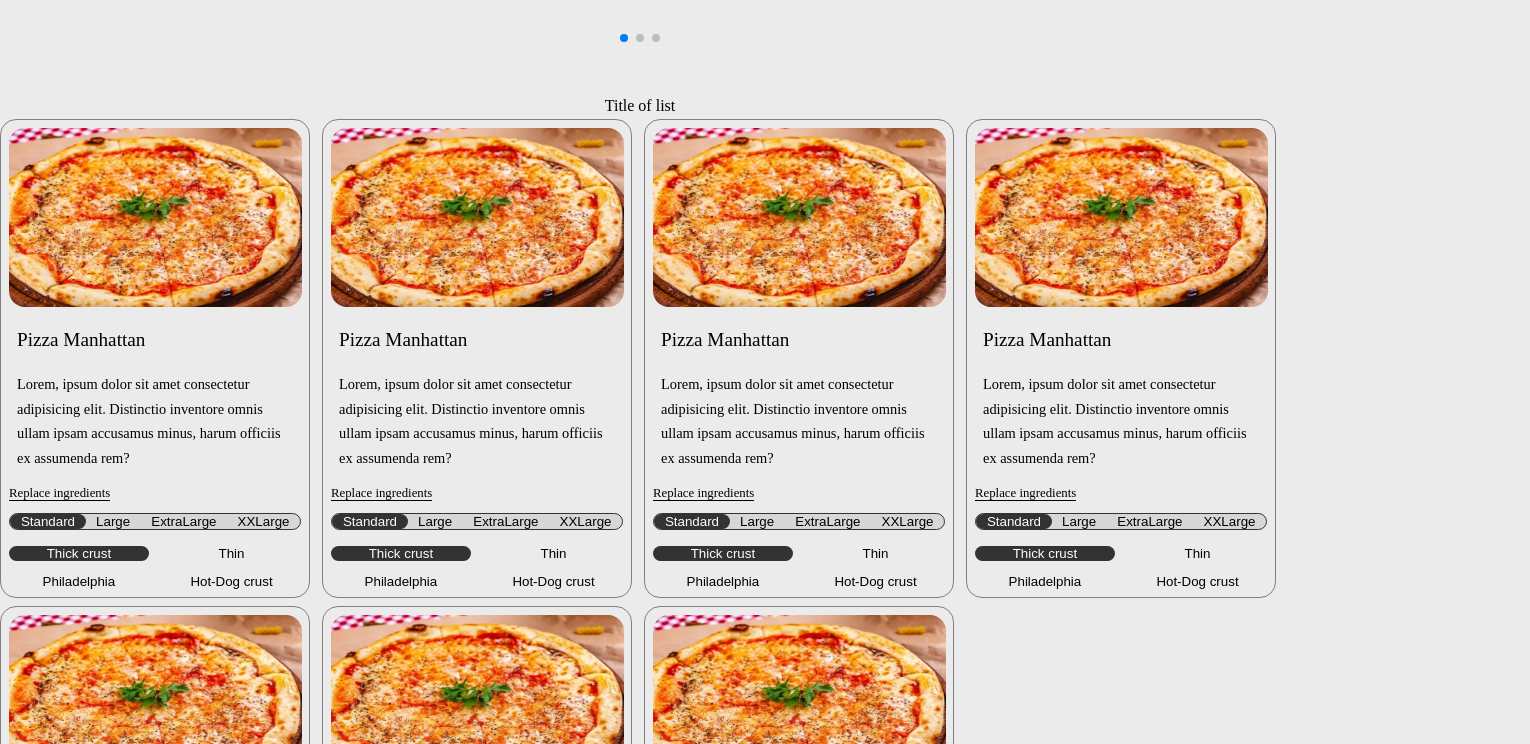
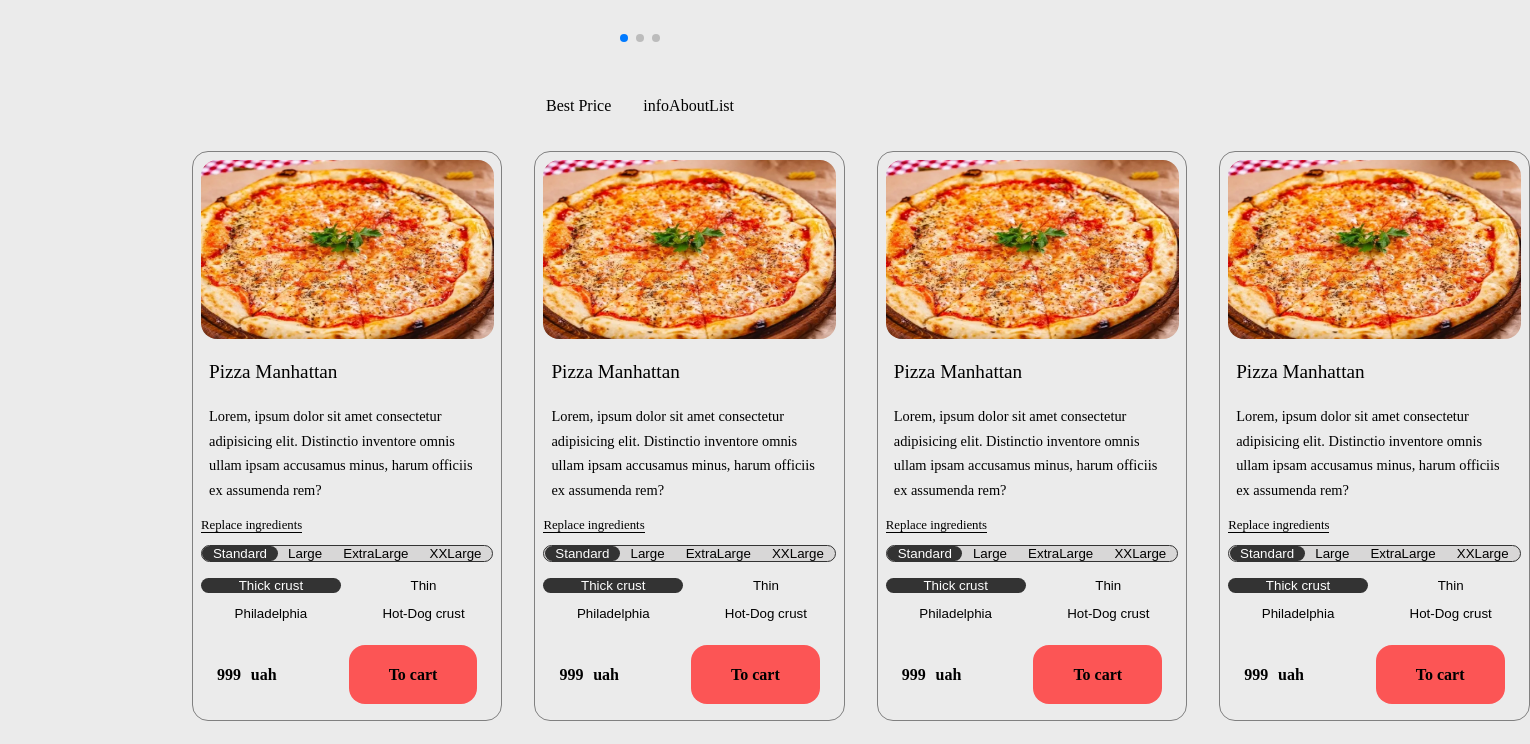
Before and after one commit to HryhoriiShkvyra/site-about-pizza-CLOSED-, a React (Create React App) app: page / in a window 1280 px wide. Shown: the part 740-1484 px from the top of the page, 1530 px wide, since content can reach past the window. Built offline with nearby package versions, Linux system fonts and the light colour scheme.

Commit message:
initial commit

```diff
--- a/src/App.js
+++ b/src/App.js
@@ -11,7 +11,7 @@ function App() {
     <div className="App">
       <Header/>
       <News/>
-      <ProductList/>
+      <ProductList title={'Best Price'}/>
     </div>
   );
 }
--- a/src/Components/Pages/ProductBlock/ProductBlock.jsx
+++ b/src/Components/Pages/ProductBlock/ProductBlock.jsx
@@ -33,7 +33,13 @@ const ProductBlock = () => {
                                 <button id="productBtn" onClick={() => setActiveBtnY('#hot-dog')} className={activeBtnY === '#hot-dog' ? 'active' : ''}>Hot-Dog crust</button>
                             </div>
                         </div>
-
+                        <div className={classes.productBlockPriceRow}>
+                            <div className={classes.productBlockPriceBlock}>
+                                <div className={classes.productPrice}>999</div>
+                                <div>uah</div>
+                            </div>
+                            <div className={classes.productBlockWrap}>To cart</div>
+                        </div>
                     </div>
                 </div>
             </div>
--- a/src/Components/Pages/ProductBlock/ProductBlock.module.css
+++ b/src/Components/Pages/ProductBlock/ProductBlock.module.css
@@ -76,3 +76,32 @@ div button {
     background-color: rgba(255, 255, 255, 0);
     padding: 0 0.66rem;
 }
+
+
+.productBlockPriceRow {
+    display: flex;
+    justify-content: center;
+    margin: 1.5rem 1rem 0.5rem 1rem;
+    gap: 4.5rem;
+    font-weight: 700;
+}
+
+.productBlockPriceBlock {
+    display: grid;
+    grid-template-columns: 1fr 1fr;
+    gap: 0.5rem;
+    margin-top: 1rem;
+
+}
+
+.productPrice {
+
+}
+
+
+.productBlockWrap {
+    padding: 1rem 2.5rem;
+    background-color: rgb(252, 85, 85);
+    border-radius: 1rem;
+
+}
--- a/src/Components/Pages/ProductList/ProductList.jsx
+++ b/src/Components/Pages/ProductList/ProductList.jsx
@@ -4,10 +4,13 @@ import classes from './ProductList.module.css'
 
 
 
-const ProductList = () => {
+const ProductList = (props) => {
     return(
         <div>
-           <div className={classes.productListTitle}>Title of list</div>
+           <div className={classes.productListTitle}>
+                <div>{props.title}</div>
+                <div className={classes.productListTitleInfo}>infoAboutList</div>
+           </div>
            <div className={classes.containerProductList}>
                 <ProductBlock/>
                 <ProductBlock/>
--- a/src/Components/Pages/ProductList/ProductList.module.css
+++ b/src/Components/Pages/ProductList/ProductList.module.css
@@ -1,6 +1,10 @@
 .productListTitle {
-    text-align: center;
+    display: flex;
+    flex: 1 1 0;
+    justify-content: center;
+    /* text-align: center; */
     margin-top: 2rem;
+    gap: 2rem;
 }
 
 
@@ -8,5 +12,8 @@
 .containerProductList {
     display: grid;
     grid-template-columns: 1fr 1fr 1fr 1fr;
-    gap: 0.5rem;
+    gap: 2rem;
+    width: 70%;
+
+    margin: 2rem auto;
 }
```
